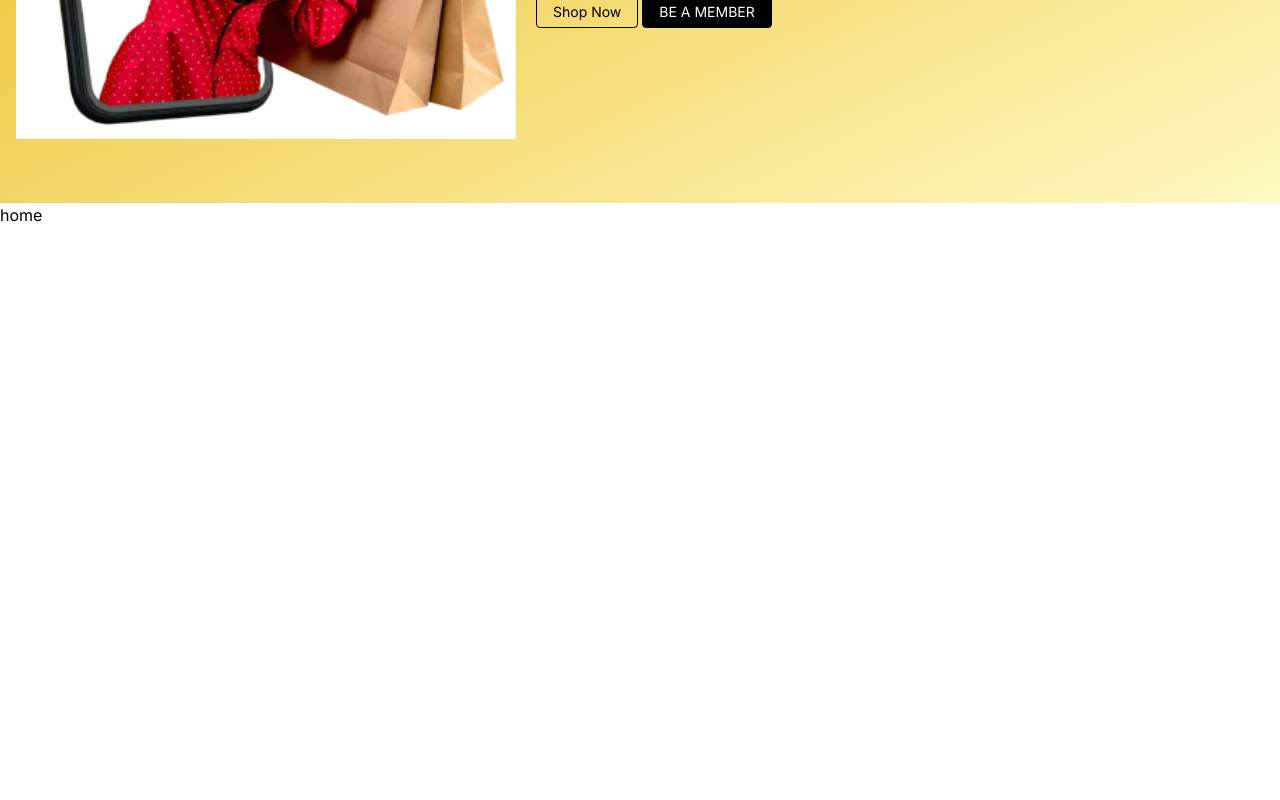
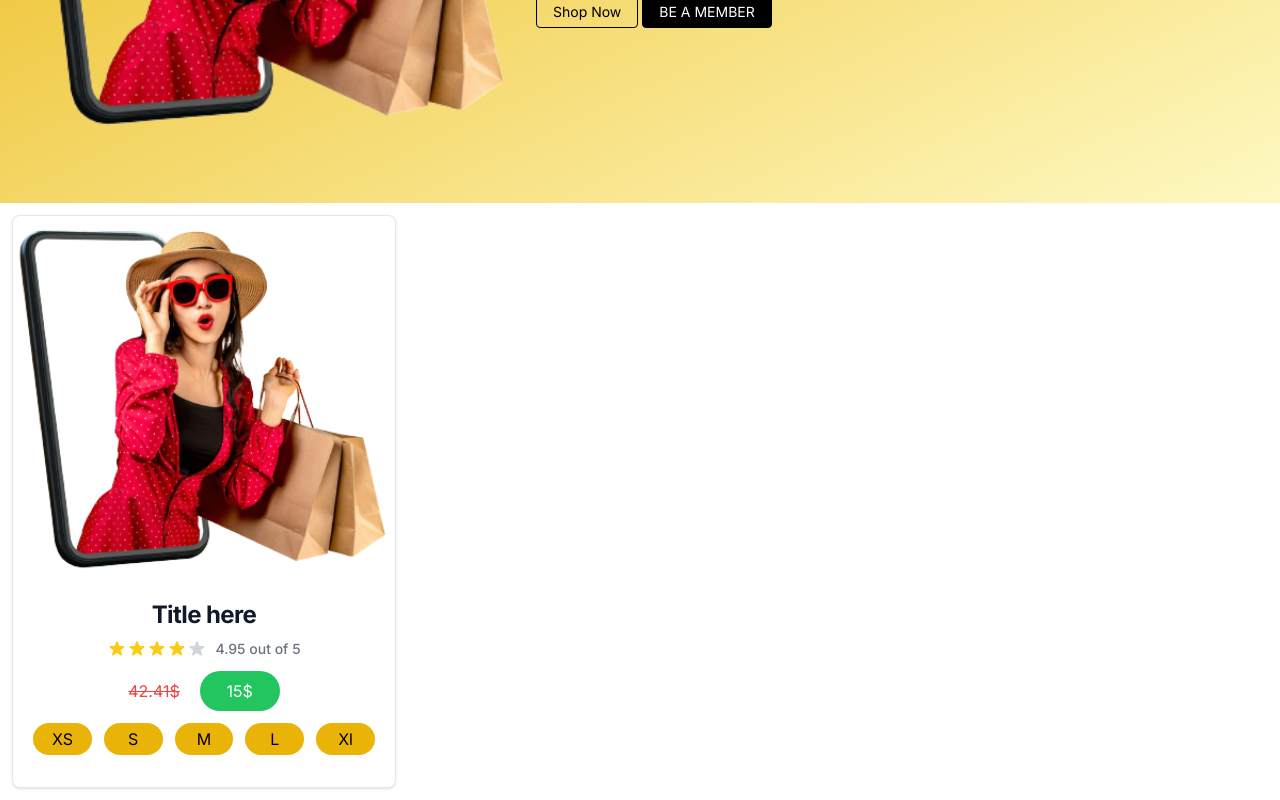
Before and after one commit to kashifx6/wearwolf, a Next.js app: page / in a window 1280 px wide. Shown: the part 480-1280 px from the top of the page. Before the commit the page ends 800 px from the top, so only its background shows below. Built offline with nearby package versions, Linux system fonts and the light colour scheme.

Commit message:
Card design

```diff
--- a/src/app/page.js
+++ b/src/app/page.js
@@ -1,3 +1,4 @@
+import Card from '@/components/common/card'
 import Navbar from '@/components/common/navbar'
 import HeroSection from '@/components/herosection'
 import Image from 'next/image'
@@ -7,7 +8,7 @@ export default function Home() {
   <>
   <Navbar />
   <HeroSection />
-  home
+  <Card />
   </>
   )
 }
--- a/src/components/common/card.js
+++ b/src/components/common/card.js
@@ -1,9 +1,104 @@
-import React from 'react'
+import React from "react";
+import Images from "./images";
 
-const Card = () => {
+const Card = (props) => {
   return (
-    <div>Card</div>
-  )
-}
+    <div class="max-w-sm bg-white border border-gray-200 m-3 rounded-lg shadow">
+      <a href="#">
+        <Images src="heroImg.png" width={500} height={500} alt="Product Image" />
+      </a>
+      <div class="p-5">
+        {/* name  */}
+        <a href="#">
+          <h5 class="mb-2 text-2xl font-bold tracking-tight text-gray-900 text-center">
+            Title here
+          </h5>
+        </a>
+        {/* ratings  */}
+        <div class="flex items-center justify-center mb-3">
+          <svg
+            aria-hidden="true"
+            class="w-5 h-5 text-yellow-400"
+            fill="currentColor"
+            viewBox="0 0 20 20"
+            xmlns="http://www.w3.org/2000/svg"
+          >
+            <title>First star</title>
+            <path d="M9.049 2.927c.3-.921 1.603-.921 1.902 0l1.07 3.292a1 1 0 00.95.69h3.462c.969 0 1.371 1.24.588 1.81l-2.8 2.034a1 1 0 00-.364 1.118l1.07 3.292c.3.921-.755 1.688-1.54 1.118l-2.8-2.034a1 1 0 00-1.175 0l-2.8 2.034c-.784.57-1.838-.197-1.539-1.118l1.07-3.292a1 1 0 00-.364-1.118L2.98 8.72c-.783-.57-.38-1.81.588-1.81h3.461a1 1 0 00.951-.69l1.07-3.292z"></path>
+          </svg>
+          <svg
+            aria-hidden="true"
+            class="w-5 h-5 text-yellow-400"
+            fill="currentColor"
+            viewBox="0 0 20 20"
+            xmlns="http://www.w3.org/2000/svg"
+          >
+            <title>Second star</title>
+            <path d="M9.049 2.927c.3-.921 1.603-.921 1.902 0l1.07 3.292a1 1 0 00.95.69h3.462c.969 0 1.371 1.24.588 1.81l-2.8 2.034a1 1 0 00-.364 1.118l1.07 3.292c.3.921-.755 1.688-1.54 1.118l-2.8-2.034a1 1 0 00-1.175 0l-2.8 2.034c-.784.57-1.838-.197-1.539-1.118l1.07-3.292a1 1 0 00-.364-1.118L2.98 8.72c-.783-.57-.38-1.81.588-1.81h3.461a1 1 0 00.951-.69l1.07-3.292z"></path>
+          </svg>
+          <svg
+            aria-hidden="true"
+            class="w-5 h-5 text-yellow-400"
+            fill="currentColor"
+            viewBox="0 0 20 20"
+            xmlns="http://www.w3.org/2000/svg"
+          >
+            <title>Third star</title>
+            <path d="M9.049 2.927c.3-.921 1.603-.921 1.902 0l1.07 3.292a1 1 0 00.95.69h3.462c.969 0 1.371 1.24.588 1.81l-2.8 2.034a1 1 0 00-.364 1.118l1.07 3.292c.3.921-.755 1.688-1.54 1.118l-2.8-2.034a1 1 0 00-1.175 0l-2.8 2.034c-.784.57-1.838-.197-1.539-1.118l1.07-3.292a1 1 0 00-.364-1.118L2.98 8.72c-.783-.57-.38-1.81.588-1.81h3.461a1 1 0 00.951-.69l1.07-3.292z"></path>
+          </svg>
+          <svg
+            aria-hidden="true"
+            class="w-5 h-5 text-yellow-400"
+            fill="currentColor"
+            viewBox="0 0 20 20"
+            xmlns="http://www.w3.org/2000/svg"
+          >
+            <title>Fourth star</title>
+            <path d="M9.049 2.927c.3-.921 1.603-.921 1.902 0l1.07 3.292a1 1 0 00.95.69h3.462c.969 0 1.371 1.24.588 1.81l-2.8 2.034a1 1 0 00-.364 1.118l1.07 3.292c.3.921-.755 1.688-1.54 1.118l-2.8-2.034a1 1 0 00-1.175 0l-2.8 2.034c-.784.57-1.838-.197-1.539-1.118l1.07-3.292a1 1 0 00-.364-1.118L2.98 8.72c-.783-.57-.38-1.81.588-1.81h3.461a1 1 0 00.951-.69l1.07-3.292z"></path>
+          </svg>
+          <svg
+            aria-hidden="true"
+            class="w-5 h-5 text-gray-300 dark:text-gray-500"
+            fill="currentColor"
+            viewBox="0 0 20 20"
+            xmlns="http://www.w3.org/2000/svg"
+          >
+            <title>Fifth star</title>
+            <path d="M9.049 2.927c.3-.921 1.603-.921 1.902 0l1.07 3.292a1 1 0 00.95.69h3.462c.969 0 1.371 1.24.588 1.81l-2.8 2.034a1 1 0 00-.364 1.118l1.07 3.292c.3.921-.755 1.688-1.54 1.118l-2.8-2.034a1 1 0 00-1.175 0l-2.8 2.034c-.784.57-1.838-.197-1.539-1.118l1.07-3.292a1 1 0 00-.364-1.118L2.98 8.72c-.783-.57-.38-1.81.588-1.81h3.461a1 1 0 00.951-.69l1.07-3.292z"></path>
+          </svg>
+          <p class="ml-2 text-sm font-medium text-gray-500 dark:text-gray-400">
+            4.95 out of 5
+          </p>
+        </div>
+        {/* price  */}
+        <div className="flex items-center justify-center mb-3">
+          <del className="text-red-500">42.41$</del>
+          <div className="rounded-full w-[80px] text-center ml-5 bg-green-500 p-2 text-white">
+            15$
+          </div>
+        </div>
+        {/* sizes  */}
+        <div className="flex items-center justify-center mb-3">
+          <div className="rounded-full w-[60px] text-center bg-yellow-500 p-1 text-black">
+            XS
+          </div>
+          <div className="rounded-full  w-[60px] text-center ml-3 bg-yellow-500 p-1 text-black">
+            S
+          </div>
+          <div className="rounded-full  w-[60px] text-center ml-3 bg-yellow-500 p-1 text-black">
+            M
+          </div>
+          <div className="rounded-full  w-[60px] text-center ml-3 bg-yellow-500 p-1 text-black">
+            L
+          </div>
+          <div className="rounded-full   w-[60px] text-center ml-3 bg-yellow-500 p-1 text-black">
+            Xl
+          </div>
+        </div>
 
-export default Card
+      </div>
+    </div>
+  );
+};
+
+export default Card;
--- a/src/components/herosection.js
+++ b/src/components/herosection.js
@@ -7,7 +7,7 @@ const HeroSection = () => {
       <div class="grid max-w-screen-xl px-4 py-8 mx-auto lg:gap-8 xl:gap-0 lg:py-16 lg:grid-cols-12">
         <div class="hidden lg:mt-0 lg:col-span-5 lg:flex">
           <Images
-            src="shoppingmodel.png"
+            src="heroImg.png"
             width="500"
             height="500"
             alt="Hero Image"
```
Also changed, not shown: public/assets/images/heroImg.png (added), public/assets/images/shoppingmodel.png (deleted).
